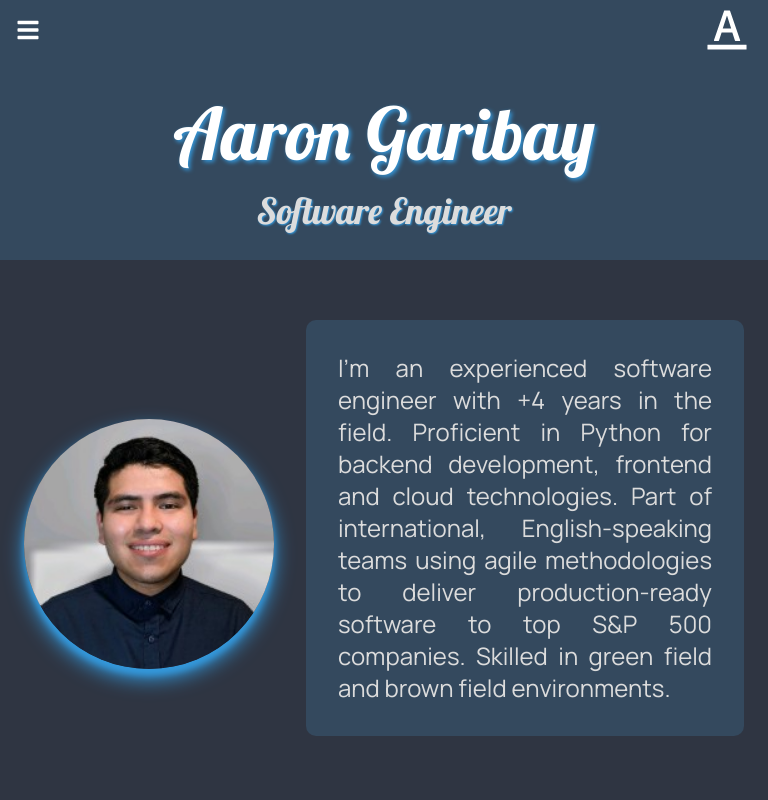
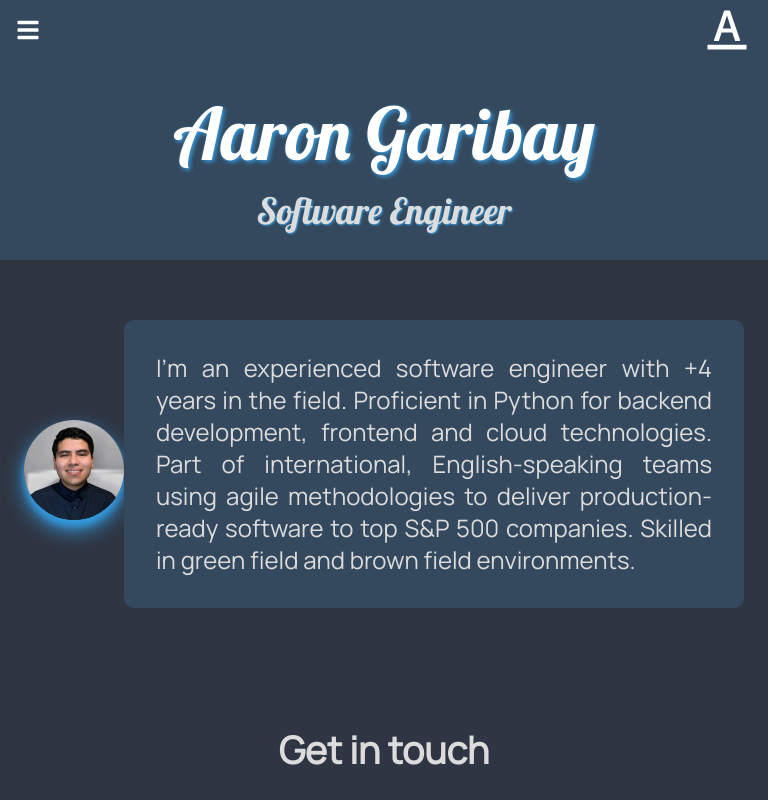
Before and after one commit to aHardReset/aHardReset.github.io, a React (Vite) app: page / in a window 768 px wide. Shown: the top 800 px of the page. Built offline with nearby package versions, Linux system fonts and the light colour scheme.

Commit message:
fixing image on small screens

```diff
--- a/src/home/assets/styles/AboutMe.css
+++ b/src/home/assets/styles/AboutMe.css
@@ -1,6 +1,13 @@
 .about-me-container {
   display: flex;
   align-items: center;
+  flex-direction: column;
+}
+
+@media (min-width: 768px) {
+  .about-me-container {
+    flex-direction: row;
+  }
 }
 
 .about-me-img {
@@ -10,6 +17,15 @@
   border-radius: 50%;
   margin-right: 2rem;
   box-shadow: 0 10px 20px #3498db, 0 6px 6px #3498db;
+}
+
+@media (max-width: 768px) {
+  .about-me-img {
+    width: 100px;
+    height: 100px;
+    margin-bottom: 20px;
+    margin-right: 0;
+  }
 }
 
 .about-me-img:hover {
--- a/src/navbar/assets/styles/Navbar.css
+++ b/src/navbar/assets/styles/Navbar.css
@@ -26,7 +26,7 @@
   width: 100%;
   height: 100%;
   background-color: #2f3542;
-  transform: translateX(-100%);
+  transform: translateX(-150%);
   transition: all 0.3s ease;
   z-index: 2;
 }
```
